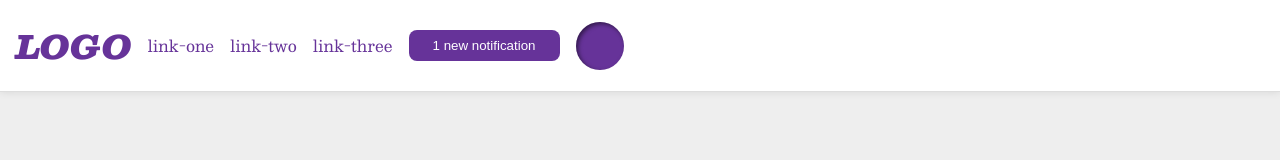
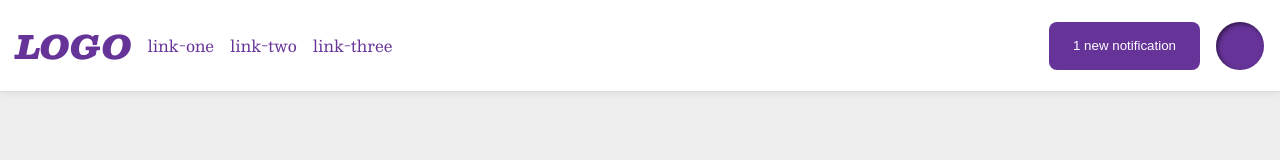
Before and after one commit to NhatNamNQ/foundations-css-exercises, a plain HTML site: page flex/03-flex-header-2/index.html in a window 1280 px wide. Drawn offline with nearby package versions, Linux system fonts and the light colour scheme.

Commit message:
Added some class in index.html of 03-flex-header2

```diff
--- a/flex/03-flex-header-2/index.html
+++ b/flex/03-flex-header-2/index.html
@@ -1,5 +1,6 @@
 <!DOCTYPE html>
 <html lang="en">
+
 <head>
   <meta charset="UTF-8">
   <meta http-equiv="X-UA-Compatible" content="IE=edge">
@@ -7,6 +8,7 @@
   <title>Flex Header 2</title>
   <link rel="stylesheet" href="style.css">
 </head>
+
 <body>
   <div class="header">
     <div class="logo">
@@ -17,10 +19,13 @@
       <li><a href="https://google.com">link-two</a></li>
       <li><a href="https://google.com">link-three</a></li>
     </ul>
+    <div class="block2">
       <button class="notifications">
         1 new notification
       </button>
       <div class="profile-image"></div>
     </div>
+  </div>
 </body>
+
 </html>
```
Lines whose indentation alone changed are shown as unchanged.
